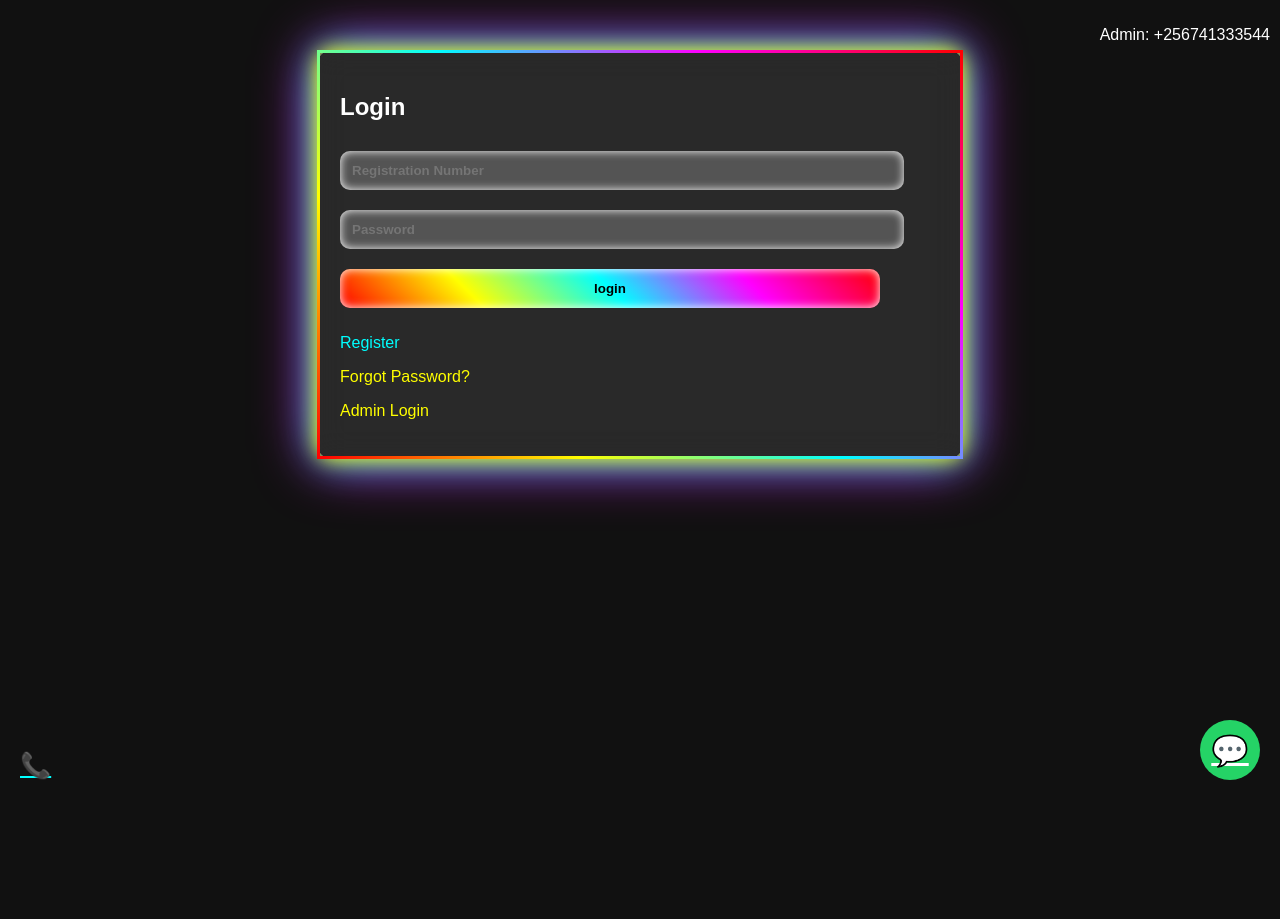
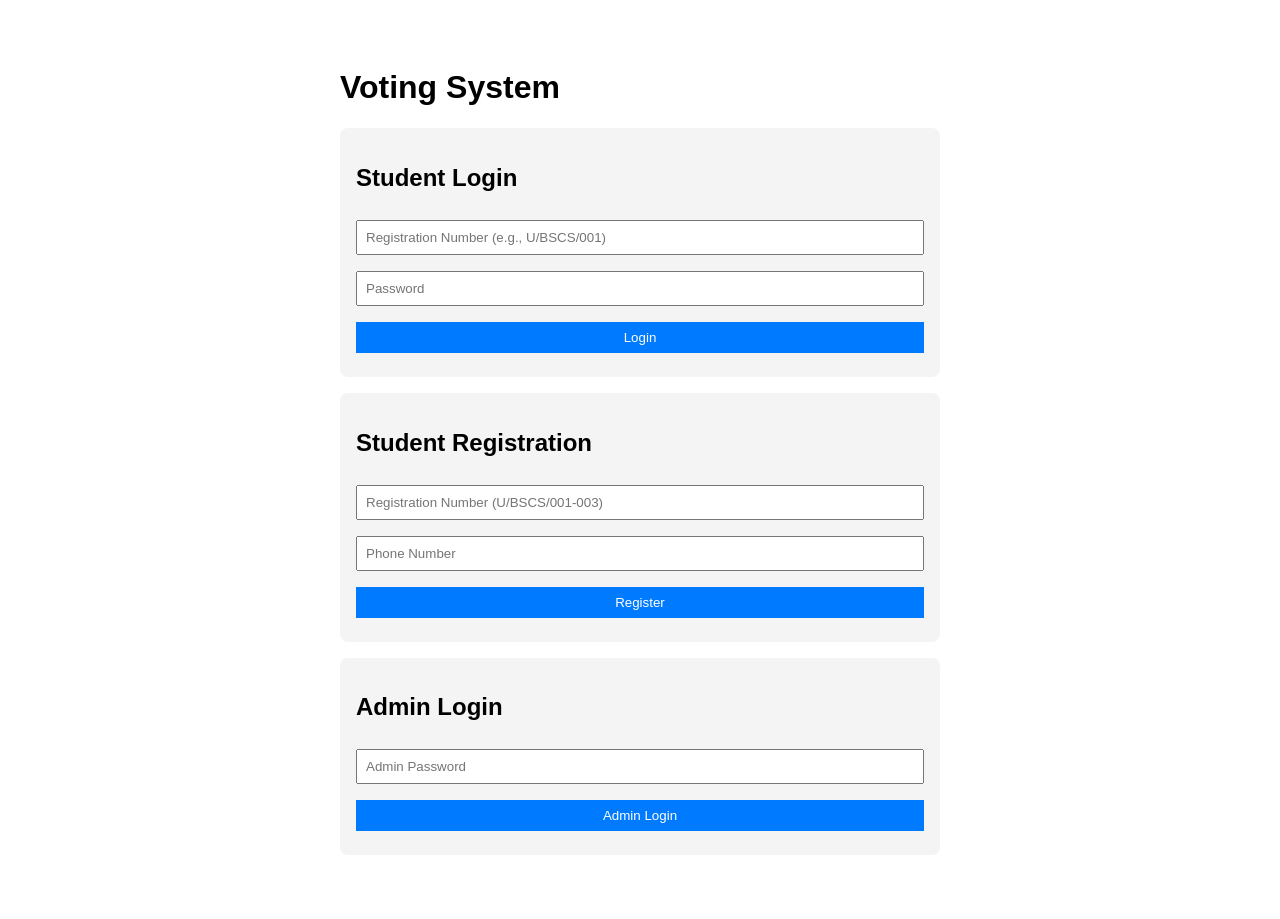
Before and after one commit to Ravenj-png/webraven9--j, a Flask app: page / in a window 1280 px wide. Before the commit the page ends 780 px from the top, so only its background shows below. Run offline with Flask 3, Linux system fonts and the light colour scheme.

Commit message:
Update index.html

```diff
--- a/templates/index.html
+++ b/templates/index.html
@@ -1,312 +1,261 @@
 <!DOCTYPE html>
-<html>
+<html lang="en">
 <head>
-<title>Online Voting System</title>
-<meta http-equiv="refresh" content="180">
+    <meta charset="UTF-8">
+    <meta name="viewport" content="width=device-width, initial-scale=1.0">
+    <title>Voting System</title>
     <style>
-body{
-    margin:0;
-    padding:0;
-    font-family:Arial,sans-serif;
-    min-height:100vh;
-    overflow-x:hidden;
-    background:#111;
-    color:white;
-}
-#flameCanvas{
-    position:fixed;
-    top:0; left:0;
-    width:100%; height:100%;
-    z-index:-1;
-}
-.box{
-    margin:50px auto;
-    width:90%;
-    max-width:600px;
-    padding:20px;
-    background: rgba(255,255,255,0.1);
-    border-radius:15px;
-    border:3px solid;
-    border-image: linear-gradient(45deg, #ff0000, #ff0, #0ff, #f0f, #ff0000) 1;
-    backdrop-filter: blur(15px);
-    box-shadow: 0 0 20px #ff0, 0 0 40px #0ff, 0 0 60px #f0f;
-}
-input, button{
-    width:90%;
-    padding:12px;
-    margin:10px 0;
-    border:none;
-    border-radius:10px;
-    font-weight:bold;
-    background: rgba(255,255,255,0.2);
-    color:white;
-    box-shadow:0 0 10px #fff inset;
-}
-button{
-    cursor:pointer;
-    background: linear-gradient(45deg, #ff0000, #ff0, #0ff, #f0f, #ff0000);
-    color:black;
-}
-#countdown{color:#ff0; font-weight:bold;}
-#adminContact{position:fixed; top:10px; right:10px;}
-#whatsapp{
-    position:fixed; bottom:20px; right:20px;
-    width:60px; height:60px;
-    background:#25D366;
-    border-radius:50%;
-    display:flex; align-items:center; justify-content:center;
-    font-size:30px; color:white;
-}
-.contestant{
-    display:flex;
-    justify-content:space-between;
-    align-items:center;
-    border:1px solid #ff0;
-    padding:10px;
-    margin:10px 0;
-    border-radius:10px;
-}
-.contestant img{width:60px;height:60px;border-radius:50%;}
-table{border-collapse: collapse; width:100%; margin-bottom:15px;}
-th, td{border:1px solid #ff0; padding:8px; text-align:left;}
-th{background: rgba(255,255,255,0.1);}
+        body { font-family: Arial, sans-serif; max-width: 600px; margin: 2rem auto; padding: 1rem; }
+        .section { background: #f4f4f4; padding: 1rem; margin: 1rem 0; border-radius: 8px; }
+        input, button { margin: 0.5rem 0; padding: 0.5rem; width: 100%; box-sizing: border-box; }
+        button { background: #007bff; color: white; border: none; cursor: pointer; }
+        button:hover { background: #0056b3; }
+        .error { color: red; }
+        .success { color: green; }
+        pre { background: #eee; padding: 0.5rem; overflow-x: auto; }
     </style>
 </head>
 <body>
-<canvas id="flameCanvas"></canvas>
-<p id="adminContact">Admin: +256741333544</p>
-<p id="countdown"></p>
+    <h1>Voting System</h1>
 
-<!-- LOGIN -->
-<div id="login" class="box">
-<h2>Login</h2>
-<input id="loginReg" placeholder="Registration Number">
-<input id="loginPassword" type="password" placeholder="Password">
-<button onclick="login()">login</button>
-<p onclick="showRegister()" style="cursor:pointer;color:#0ff;">Register</p>
-<p onclick="showForgot()" style="cursor:pointer;color:#ff0;">Forgot Password?</p>
-<p onclick="showAdminLogin()" style="cursor:pointer;color:#ff0;">Admin Login</p>
+    <!-- Student Login -->
+    <div class="section">
+        <h2>Student Login</h2>
+        <input type="text" id="loginReg" placeholder="Registration Number (e.g., U/BSCS/001)">
+        <input type="password" id="loginPassword" placeholder="Password">
+        <button onclick="login()">Login</button>
+        <div id="loginMessage"></div>
     </div>
 
-<!-- REGISTER -->
-<div id="register" class="box" style="display:none;">
-<h2>Register</h2>
-<input id="regNumber" placeholder="Registration Number">
-<input id="phone" placeholder="Phone">
+    <!-- Student Registration -->
+    <div class="section">
+        <h2>Student Registration</h2>
+        <input type="text" id="regReg" placeholder="Registration Number (U/BSCS/001-003)">
+        <input type="tel" id="regPhone" placeholder="Phone Number">
         <button onclick="register()">Register</button>
-<p onclick="showLogin()" style="cursor:pointer;color:#0ff;">Back to Login</p>
+        <div id="regMessage"></div>
     </div>
 
-<!-- FORGOT PASSWORD -->
-<div id="forgot" class="box" style="display:none;">
-<h2>Recover Password</h2>
-<input id="forgotPhone" placeholder="Phone Number">
-<button onclick="recover()">Recover</button>
-<p onclick="showLogin()" style="cursor:pointer;color:#0ff;">Back to Login</p>
+    <!-- Admin Login -->
+    <div class="section">
+        <h2>Admin Login</h2>
+        <input type="password" id="adminPassword" placeholder="Admin Password">
+        <button onclick="adminLogin()">Admin Login</button>
+        <div id="adminMessage"></div>
     </div>
 
-<!-- VOTING -->
-<div id="vote" class="box" style="display:none;">
+    <!-- Voting Area (visible after student login) -->
+    <div id="votingArea" style="display: none;" class="section">
         <h2>Voting</h2>
-<div id="voteContent"></div>
-<h3>Results</h3>
-<div id="results"></div>
+        <div id="votingContent"></div>
     </div>
 
-<!-- ADMIN LOGIN -->
-<div id="adminlogin" class="box" style="display:none;">
-<h2>Admin Login</h2>
-<input id="adminPass" type="password" placeholder="Admin Password">
-<button onclick="adminlogin()">Login</button>
-<p onclick="showLogin()" style="cursor:pointer;color:#0ff;">Back</p>
+    <!-- Admin Area (visible after admin login) -->
+    <div id="adminArea" style="display: none;" class="section">
+        <h2>Admin Panel</h2>
+        <button onclick="listStudents()">List Students</button>
+        <button onclick="resetVotes()">Reset Votes</button>
+        <div id="adminData"></div>
     </div>
 
-<!-- ADMIN PANEL -->
-<div id="adminPanel" class="box" style="display:none;">
-<h2>Admin Panel</h2>
-<button onclick="loadStudents()">View Students</button>
-<button onclick="loadVotes()">View Votes</button>
-<button onclick="resetVotes()">Reset Votes</button>
-<div id="adminContent"></div>
-<p onclick="showLogin()" style="cursor:pointer;color:#0ff;">Logout</p>
-</div>
-
-<!-- WHATSAPP / CALL -->
-<a href="https://wa.me/256741227707" target="_blank" id="whatsapp">💬</a>
-<a href="tel:+256741333544" style="position:fixed;bottom:20px;left:20px;font-size:25px;color:#0ff;">📞</a>
-
     <script>
-const API = "https://webraven9-j.onrender.com"; // your backend
-
-function showLogin(){ document.getElementById("login").style.display="block"; document.getElementById("register").style.display="none"; document.getElementById("forgot").style.display="none"; document.getElementById("vote").style.display="none"; document.getElementById("adminLogin").style.display="none"; document.getElementById("adminPanel").style.display="none";}
-function showRegister(){ document.getElementById("login").style.display="none"; document.getElementById("register").style.display="block";}
-function showForgot(){ document.getElementById("login").style.display="none"; document.getElementById("forgot").style.display="block";}
-function showVote(){ document.getElementById("login").style.display="none"; document.getElementById("vote").style.display="block";}
-function showAdminLogin(){ document.getElementById("login").style.display="none"; document.getElementById("adminLogin").style.display="block";}
-function showAdminPanel(){ document.getElementById("adminLogin").style.display="none"; document.getElementById("adminPanel").style.display="block";}
-
-// ---------- REGISTER ----------
-function register(){
-    let reg = document.getElementById("regNumber").value;
-    let phone = document.getElementById("phone").value;
-    fetch(API + "/register",{
-        method:"POST",
-        headers:{"Content-Type":"application/json"},
-        credentials: "include",
-        body: JSON.stringify({reg_number: reg, phone: phone})
-    }).then(res=>res.json()).then(data=>{
-        if(data.password){ alert("Your password: "+data.password); showLogin();}
-        else alert(data.error);
-    });
+        // Helper to show messages
+        function showMessage(elementId, text, isError = true) {
+            const el = document.getElementById(elementId);
+            el.innerHTML = `<p class="${isError ? 'error' : 'success'}">${text}</p>`;
+            setTimeout(() => el.innerHTML = '', 5000);
         }
 
-function login() {
-    let reg = document.getElementById("loginReg").value;
-    let password = document.getElementById("loginPassword").value;
+        // ---------- Student Login ----------
+        async function login() {
+            const reg = document.getElementById('loginReg').value.trim();
+            const password = document.getElementById('loginPassword').value;
 
-    fetch(API + "/login", {
-        method: "POST",
-        headers: { "Content-Type": "application/json" },
-        credentials: "include",        // required for session cookies
-        body: JSON.stringify({
-            reg_number: reg,
-            password: password
-        })
-    })
-    .then(res => res.json())
-    .then(data => {
-        if (data.success) {
-            alert("Login successful!");
-            // Redirect or update UI
-        } else {
-            alert(data.error || "Login failed");
-        }
-    })
-    .catch(err => {
-        console.error("Login error:", err);
-        alert("An error occurred. Check console.");
-    });
+            if (!reg || !password) {
+                showMessage('loginMessage', 'Please fill both fields');
+                return;
             }
 
-// ---------- FORGOT PASSWORD ----------
-function recover(){
-    let phone = document.getElementById("forgotPhone").value;
-    window.open(`https://wa.me/256741227707?text=Hi%20I%20forgot%20my%20password%20for%20${phone}`, "_blank");
+            try {
+                const response = await fetch('/login', {
+                    method: 'POST',
+                    headers: { 'Content-Type': 'application/json' },
+                    credentials: 'include',
+                    body: JSON.stringify({ reg_number: reg, password: password })
+                });
+                const data = await response.json();
+                if (response.ok && data.success) {
+                    showMessage('loginMessage', 'Login successful!', false);
+                    document.getElementById('votingArea').style.display = 'block';
+                    loadVotingData();
+                } else {
+                    showMessage('loginMessage', data.error || 'Login failed');
+                }
+            } catch (err) {
+                showMessage('loginMessage', 'Network error: ' + err.message);
+            }
         }
 
-// ---------- VOTING ----------
-let postsOrder = [];
-let currentPost = 0;
+        // ---------- Student Registration ----------
+        async function register() {
+            const reg = document.getElementById('regReg').value.trim().toUpperCase();
+            const phone = document.getElementById('regPhone').value.trim();
 
-function loadVoting(){
-    fetch(API + "/voting_data",{credentials:"include"})
-    .then(res=>res.json())
-    .then(data=>{
-        postsOrder = data.posts_order;
-        currentPost=0;
-        loadPost();
-    });
+            if (!reg || !phone) {
+                showMessage('regMessage', 'Please fill both fields');
+                return;
             }
 
-function loadPost(){
-    if(currentPost>=postsOrder.length) return loadResults();
-    let post = postsOrder[currentPost];
-    fetch(API + "/candidates?post="+post,{credentials:"include"})
-    .then(res=>res.json())
-    .then(data=>{
-        let html="<h3>"+post+"</h3>";
-        data.candidates.forEach((c,i)=>{
-            html+=`<div class="contestant"><div>${c.name}</div><button onclick="vote('${post}',${i})">Vote</button></div>`;
+            try {
+                const response = await fetch('/register', {
+                    method: 'POST',
+                    headers: { 'Content-Type': 'application/json' },
+                    credentials: 'include',
+                    body: JSON.stringify({ reg_number: reg, phone: phone })
                 });
-        document.getElementById("voteContent").innerHTML=html;
-    });
+                const data = await response.json();
+                if (response.ok && data.password) {
+                    showMessage('regMessage', `Registration successful! Your password is: ${data.password}`, false);
+                    document.getElementById('regReg').value = '';
+                    document.getElementById('regPhone').value = '';
+                } else {
+                    showMessage('regMessage', data.error || 'Registration failed');
+                }
+            } catch (err) {
+                showMessage('regMessage', 'Network error: ' + err.message);
+            }
         }
 
-function vote(post,index){
-    fetch(API + "/vote",{
-        method:"POST",
-        headers:{"Content-Type":"application/json"},
-        credentials:"include",
-        body: JSON.stringify({post:post,candidate_index:index})
-    }).then(res=>res.json()).then(data=>{
-        if(data.success){ currentPost++; loadPost();}
-        else alert(data.error);
+        // ---------- Load voting data after login ----------
+        async function loadVotingData() {
+            try {
+                const response = await fetch('/voting_data', {
+                    credentials: 'include'
                 });
+                const data = await response.json();
+                if (response.ok && data.posts_order) {
+                    displayVotingOptions(data.posts_order);
+                } else {
+                    document.getElementById('votingContent').innerHTML = '<p>Failed to load voting data.</p>';
+                }
+            } catch (err) {
+                document.getElementById('votingContent').innerHTML = '<p>Error loading data.</p>';
+            }
         }
 
-// ---------- RESULTS ----------
-function loadResults(){
-    fetch(API + "/results",{credentials:"include"})
-    .then(res=>res.json())
-    .then(data=>{
-        if(data.error){ document.getElementById('results').innerHTML="<p>Voting still in progress</p>"; return;}
-        let html='';
-        for(let post in data){
-            html+=`<h3>${post}</h3><table><tr><th>Candidate</th><th>Votes</th></tr>`;
-            let maxVotes=-1, winner='';
-            data[post].forEach(c=>{
-                html+=`<tr><td>${c.name}</td><td>${c.votes}</td></tr>`;
-                if(c.votes>maxVotes){ maxVotes=c.votes; winner=c.name;}
-            });
-            html+=`</table><p>Winner: <b>${winner}</b></p>`;
+        async function displayVotingOptions(posts) {
+            let html = '<h3>Select a post to vote:</h3><ul>';
+            for (let post of posts) {
+                html += `<li><a href="#" onclick="loadCandidates('${post}'); return false;">${post}</a></li>`;
             }
-        document.getElementById('results').innerHTML=html;
-    });
+            html += '</ul><div id="candidatesList"></div>';
+            document.getElementById('votingContent').innerHTML = html;
         }
 
-// ---------- ADMIN LOGIN ----------
-function adminLogin(){
-    let password=document.getElementById("adminPass").value;
-    fetch(API + "/admin/login",{
-        method:"POST",
-        headers:{"Content-Type":"application/json"},
-        credentials:"include",
-        body:JSON.stringify({password:password})
-    }).then(res=>res.json())
-    .then(data=>{
-        if(data.role){ alert("Logged in as "+data.role); showAdminPanel();}
-        else alert(data.error);
+        async function loadCandidates(post) {
+            try {
+                const response = await fetch(`/candidates?post=${encodeURIComponent(post)}`, {
+                    credentials: 'include'
                 });
+                const data = await response.json();
+                if (response.ok && data.candidates) {
+                    let html = `<h4>Candidates for ${post}:</h4>`;
+                    data.candidates.forEach((c, idx) => {
+                        html += `<button onclick="vote('${post}', ${idx})">Vote for ${c.name}</button><br>`;
+                    });
+                    document.getElementById('candidatesList').innerHTML = html;
+                } else {
+                    document.getElementById('candidatesList').innerHTML = '<p>No candidates found.</p>';
+                }
+            } catch (err) {
+                document.getElementById('candidatesList').innerHTML = '<p>Error loading candidates.</p>';
+            }
         }
 
-// ---------- ADMIN PANEL ----------
-function loadStudents(){
-    fetch(API + "/admin/students",{credentials:"include"})
-    .then(res=>res.json())
-    .then(data=>{
-        let html="<h3>Students</h3><table><tr><th>Reg Number</th><th>Voted</th></tr>";
-        data.forEach(s=>{
-            html+=`<tr><td>${s.reg_number}</td><td>${s.has_voted}</td></tr>`;
+        async function vote(post, candidateIndex) {
+            try {
+                const response = await fetch('/vote', {
+                    method: 'POST',
+                    headers: { 'Content-Type': 'application/json' },
+                    credentials: 'include',
+                    body: JSON.stringify({ post: post, candidate_index: candidateIndex })
                 });
-        html+="</table>";
-        document.getElementById("adminContent").innerHTML=html;
-    });
+                const data = await response.json();
+                if (response.ok && data.success) {
+                    alert('Vote recorded!');
+                    document.getElementById('candidatesList').innerHTML = '';
+                } else {
+                    alert(data.error || 'Vote failed');
+                }
+            } catch (err) {
+                alert('Network error');
+            }
         }
 
-function loadVotes(){
-    fetch(API + "/admin/votes",{credentials:"include"})
-    .then(res=>res.json())
-    .then(data=>{
-        let html="<h3>Votes</h3>";
-        for(let post in data){
-            html+=`<h4>${post}</h4><table><tr><th>Candidate</th><th>Votes</th></tr>`;
-            data[post].forEach(c=>{
-                html+=`<tr><td>${c.name}</td><td>${c.votes}</td></tr>`;
+        // ---------- Admin Login ----------
+        async function adminLogin() {
+            const password = document.getElementById('adminPassword').value;
+            if (!password) {
+                showMessage('adminMessage', 'Enter password');
+                return;
+            }
+            try {
+                const response = await fetch('/admin/login', {
+                    method: 'POST',
+                    headers: { 'Content-Type': 'application/json' },
+                    credentials: 'include',
+                    body: JSON.stringify({ password: password })
                 });
-            html+="</table>";
+                const data = await response.json();
+                if (response.ok && data.role) {
+                    showMessage('adminMessage', `Logged in as ${data.role}`, false);
+                    document.getElementById('adminArea').style.display = 'block';
+                } else {
+                    showMessage('adminMessage', data.error || 'Login failed');
                 }
-        document.getElementById("adminContent").innerHTML=html;
-    });
+            } catch (err) {
+                showMessage('adminMessage', 'Network error');
+            }
         }
 
-function resetVotes(){
-    if(!confirm("Are you sure you want to reset all votes?")) return;
-    fetch(API + "/admin/reset",{method:"POST",credentials:"include"})
-    .then(res=>res.json())
-    .then(data=>{
-        if(data.success){ alert("Votes reset successfully"); loadVotes();}
-        else alert(data.error);
+        async function listStudents() {
+            try {
+                const response = await fetch('/admin/students', {
+                    credentials: 'include'
                 });
+                const data = await response.json();
+                if (response.ok) {
+                    let html = '<h3>Students</h3><ul>';
+                    data.forEach(s => {
+                        html += `<li>${s.reg_number} - Voted: ${s.has_voted}</li>`;
+                    });
+                    html += '</ul>';
+                    document.getElementById('adminData').innerHTML = html;
+                } else {
+                    document.getElementById('adminData').innerHTML = '<p>Failed to load students.</p>';
+                }
+            } catch (err) {
+                document.getElementById('adminData').innerHTML = '<p>Error.</p>';
+            }
+        }
+
+        async function resetVotes() {
+            if (!confirm('Reset all votes? This cannot be undone.')) return;
+            try {
+                const response = await fetch('/admin/reset', {
+                    method: 'POST',
+                    headers: { 'Content-Type': 'application/json' },
+                    credentials: 'include'
+                });
+                const data = await response.json();
+                if (response.ok && data.success) {
+                    alert('Votes reset!');
+                } else {
+                    alert('Reset failed');
+                }
+            } catch (err) {
+                alert('Network error');
+            }
         }
     </script>
 </body>
```
Lines whose indentation alone changed are shown as unchanged.
